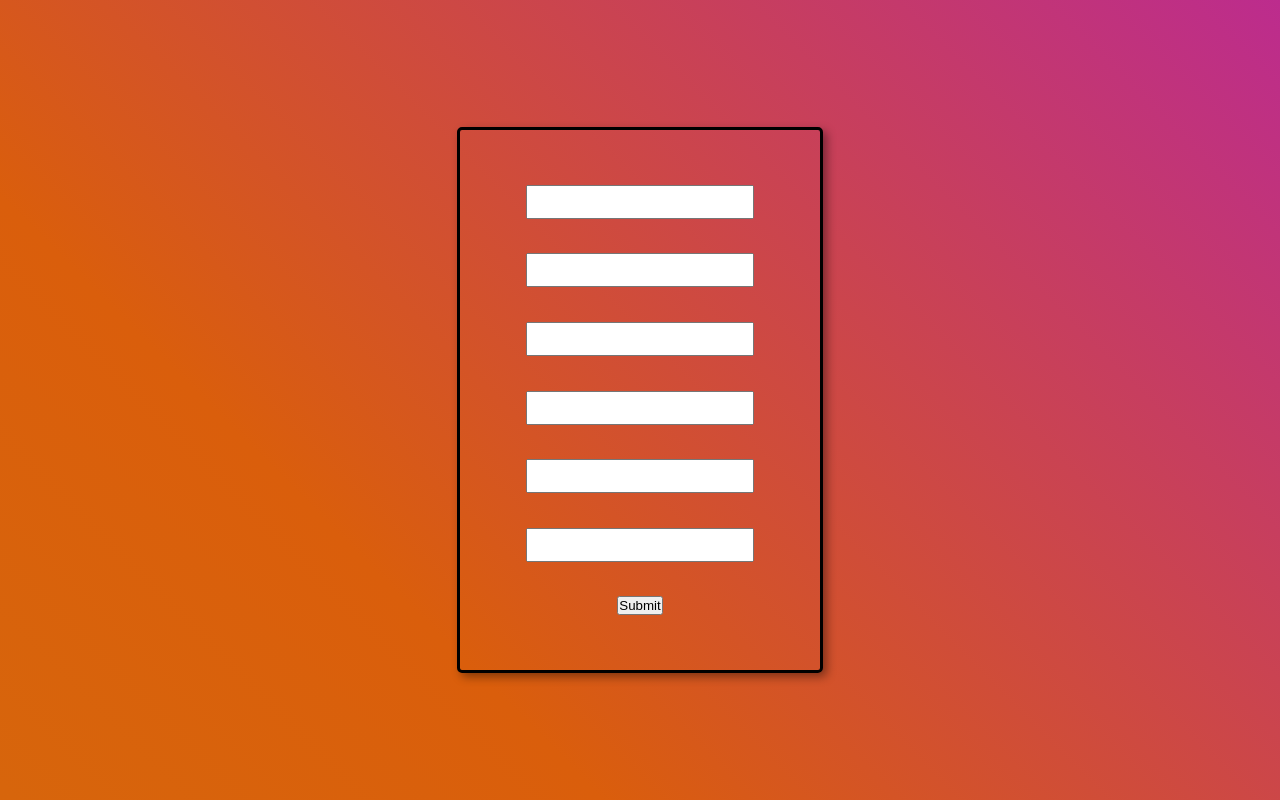
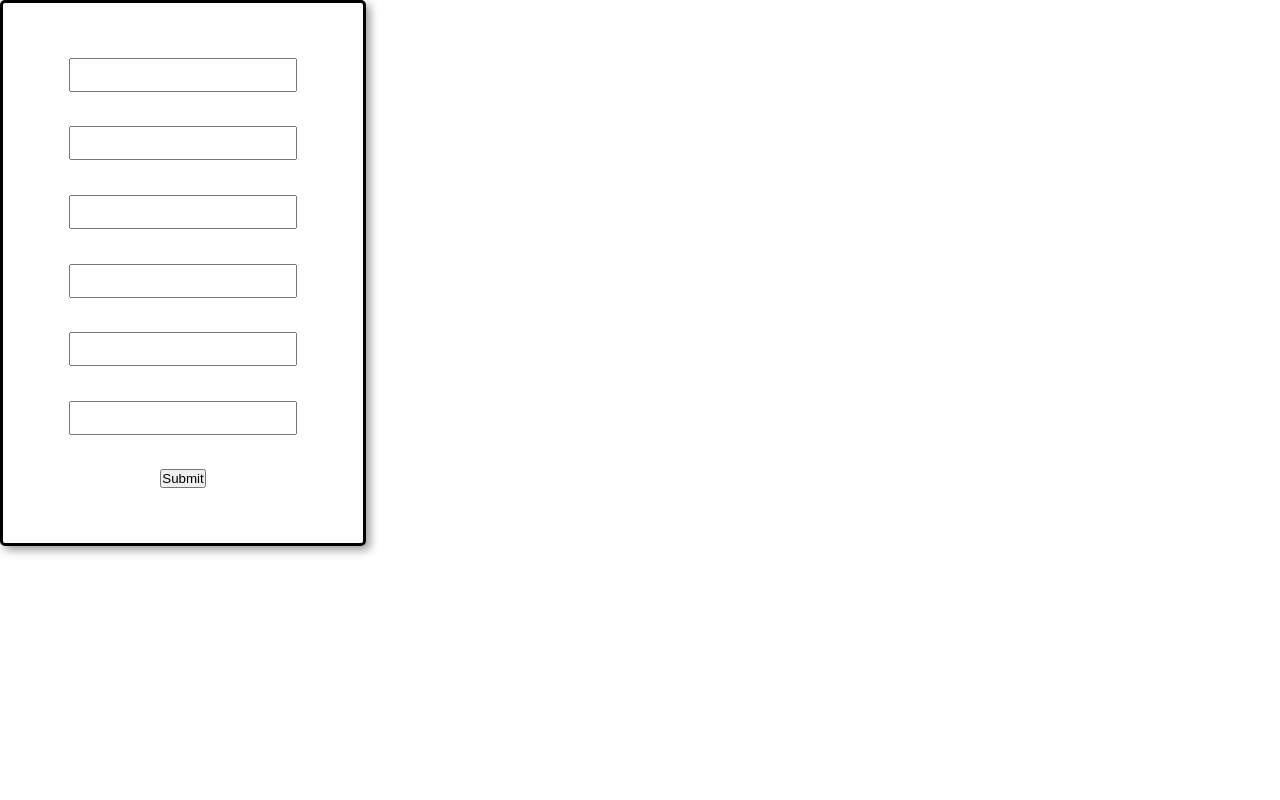
Before and after one commit to Sk1nys/StFrTtPrmst, a React (Vite) app in the folder frontend/: page /auth in a window 1280 px wide. Built offline with nearby package versions, Linux system fonts and the light colour scheme.

Commit message:
Update AuthPage.module.css

```diff
--- a/frontend/src/pages/styles/AuthPage.module.css
+++ b/frontend/src/pages/styles/AuthPage.module.css
@@ -1,4 +1,4 @@
-html{
+/* html{
     height: 100%;
 }
 body{
@@ -10,7 +10,7 @@ body{
 	background-size: 400% 400%;
 	animation: gradient 20s ease infinite;
 	transform: translate3d(0, 0, 0);
-}
+} */
 @keyframes gradient {
 	0% {
 		background-position: 0% 50%;
```
